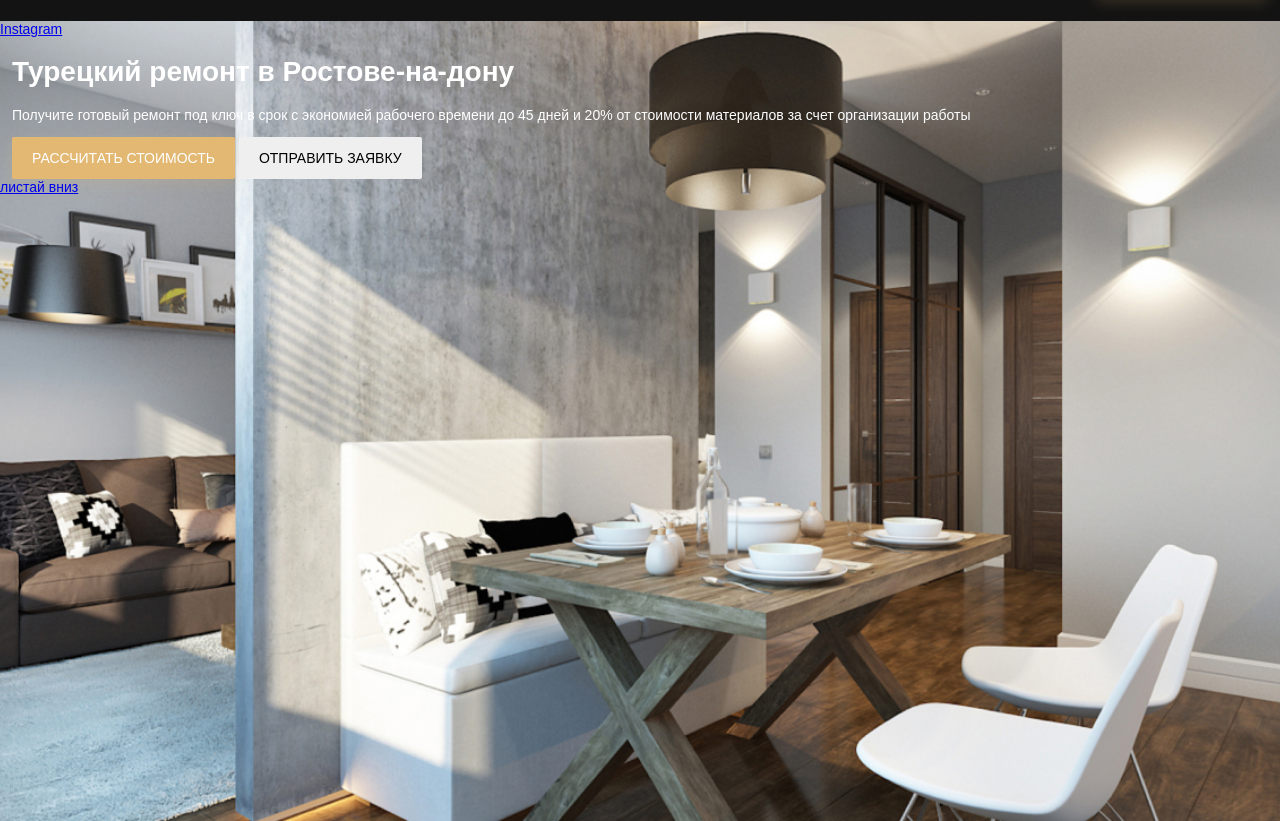
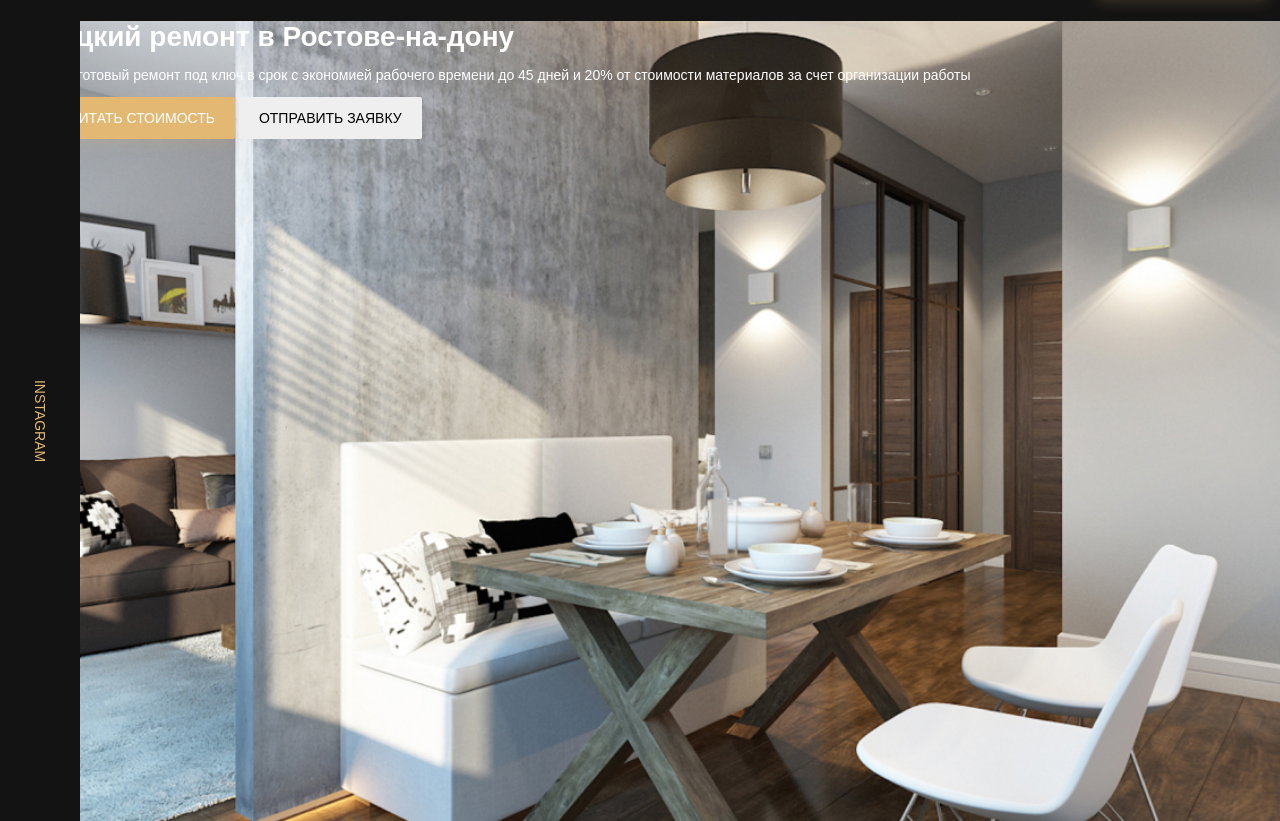
Before and after one commit to antocsan/HomeWork, a website built with webpack: page index.html in a window 1280 px wide. Shown: the part 69-890 px from the top of the page. Built offline with nearby package versions, Linux system fonts and the light colour scheme; files whose address does not match are found by name.

Commit message:
feat:add instagram button

```diff
--- a/index.html
+++ b/index.html
@@ -35,7 +35,9 @@
     </header>
     <main>
         <section class="hero">
-            <a href="#" class="instagram hero__intagram">Instagram</a>
+            <div class="instagram hero__instagram">
+                <a href="#" class="instagram__link">Instagram</a>
+            </div>
             <div class="hero__content">
                 <div class="container">
                     <h1 class="title hero__title">Турецкий ремонт в Ростове-на-дону</h1>
--- a/sass/templates/_hero.sass
+++ b/sass/templates/_hero.sass
@@ -1,4 +1,25 @@
 .hero
+    position: relative
     background: $dark url('../../img/hero-bg.jpg') no-repeat center /cover
     height: 100vh
     color: $light
+    &__instagram
+        position: absolute
+        left: 0
+        bottom: 0
+        max-width: 80px
+        height: 100vh
+
+.title
+    margin: 0
+
+.instagram
+    display: flex
+    justify-content: center
+    align-items: center
+    background-color: $dark
+    &__link
+        text-transform: uppercase
+        color: $primary
+        text-decoration: none
+        transform: rotate(90deg)
```
Also changed, not shown: dist/css/style.min.css, 1 other file.
